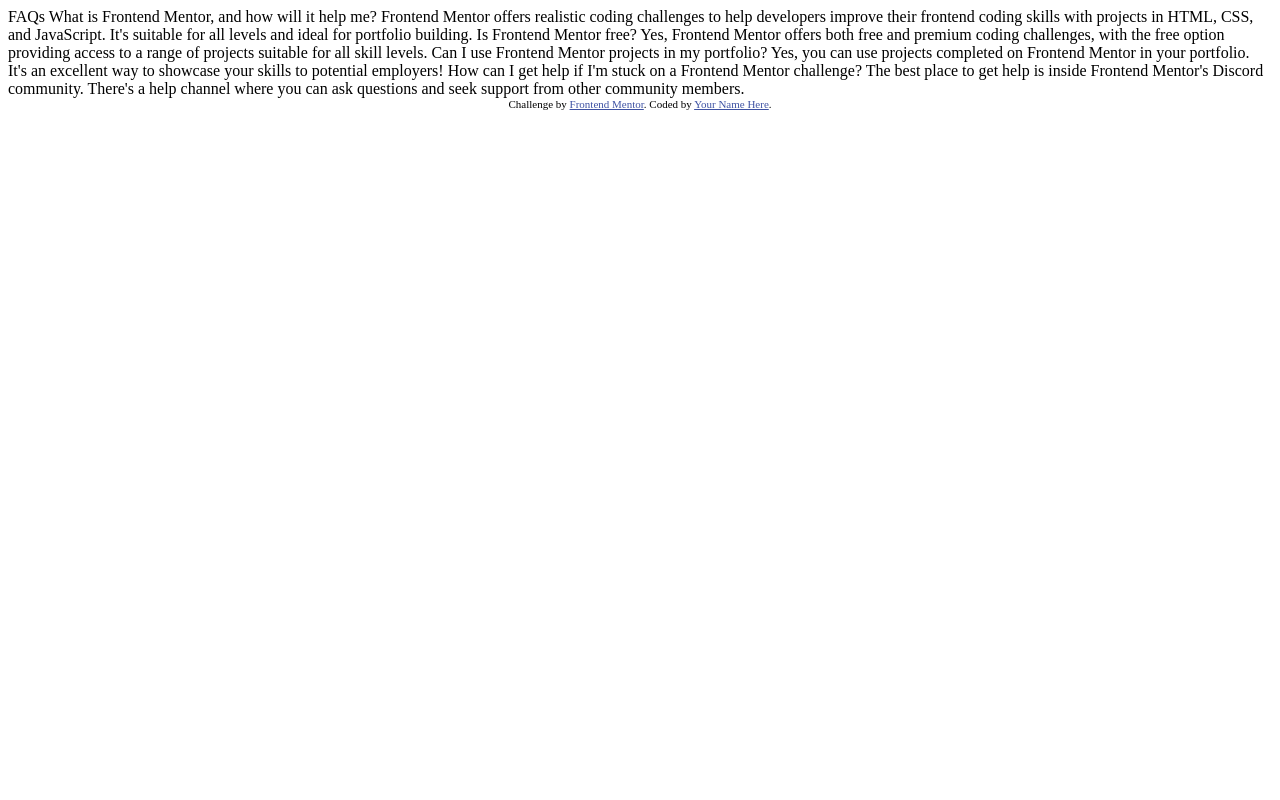
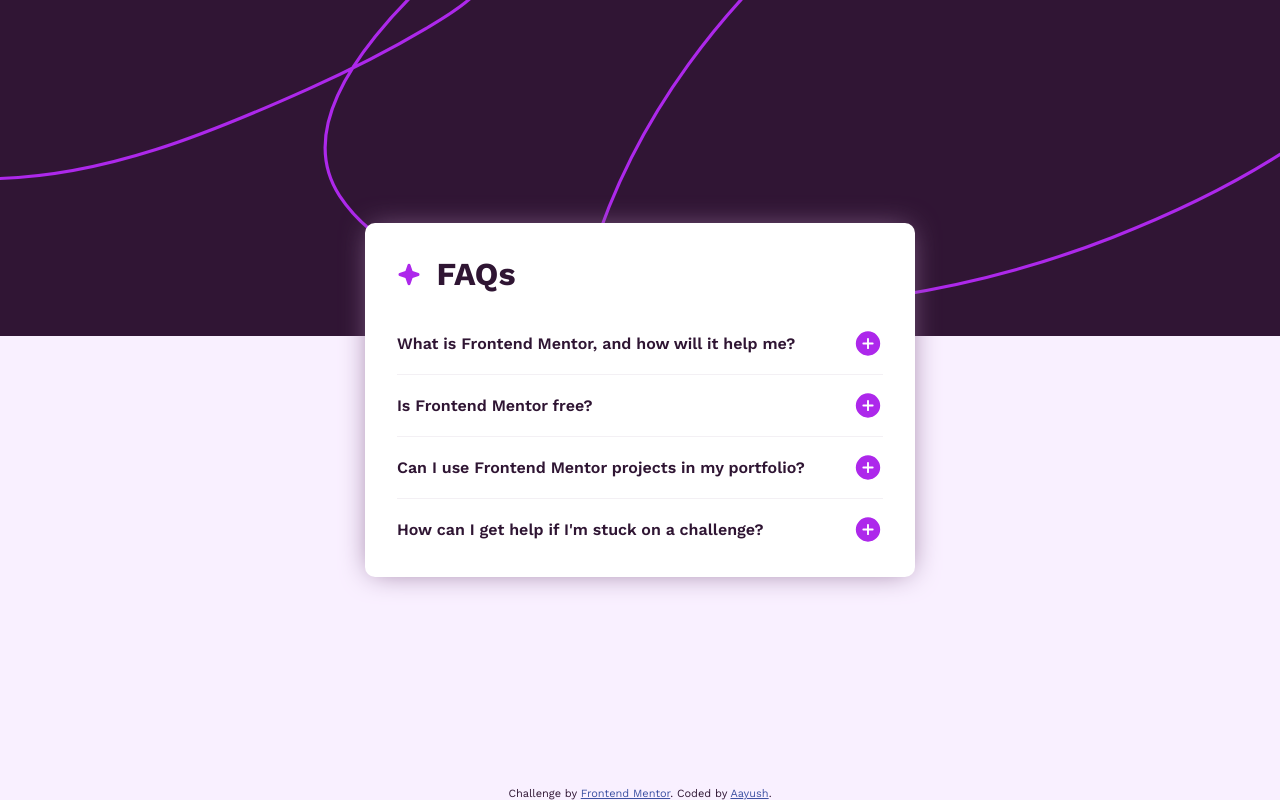
Before and after one commit to Aayush259/FAQ-accordion, a plain HTML site: page index.html in a window 1280 px wide. Drawn offline with nearby package versions, Linux system fonts and the light colour scheme.

Commit message:
Desktop view completed

```diff
--- a/index.html
+++ b/index.html
@@ -8,41 +8,62 @@
 
   <title>Frontend Mentor | FAQ accordion</title>
 
-  <!-- Feel free to remove these styles or customise in your own stylesheet 👍 -->
-  <style>
-    .attribution { font-size: 11px; text-align: center; }
-    .attribution a { color: hsl(228, 45%, 44%); }
-  </style>
+  <link rel="preconnect" href="https://fonts.googleapis.com">
+  <link rel="preconnect" href="https://fonts.gstatic.com" crossorigin>
+  <link href="https://fonts.googleapis.com/css2?family=Work+Sans:ital,wght@0,100..900;1,100..900&display=swap" rel="stylesheet">
+
+  <link rel="stylesheet" href="./styles/style.css">
 </head>
 <body>
 
-  FAQs
+  <div id="backgroundImage"></div>
 
-  What is Frontend Mentor, and how will it help me?
+  <main>
+    <header>
+      <img src="./assets/images/icon-star.svg" alt="Star Icon" height="25">
+      <h1>FAQs</h1>
+    </header>
 
-  Frontend Mentor offers realistic coding challenges to help developers improve their
-  frontend coding skills with projects in HTML, CSS, and JavaScript. It's suitable for
-  all levels and ideal for portfolio building.
+    <div class="questionAnswerContainer">
+      <div class="question">
+        <div class="questionContainer">
+          <p>What is Frontend Mentor, and how will it help me?</p>
+          <img src="./assets/images/icon-plus.svg" alt="Open or Close icon" class="openCloseIcon">
+        </div>
+        <p class="answer none-display">Frontend Mentor offers realistic coding challenges to help developers improve their frontend skills with projects in HTML, CSS and JavaScript. It's suitable for all levels and ideal for portfolio building.</p>
+      </div>
 
-  Is Frontend Mentor free?
+      <div class="question">
+        <div class="questionContainer">
+          <p>Is Frontend Mentor free?</p>
+          <img src="./assets/images/icon-plus.svg" alt="Open or Close icon" class="openCloseIcon">
+        </div>
+        <p class="answer none-display">Yes, Frontend Mentor offers both free and premium coding challenges, with the free option providing access to a range of projects suitable for all skill levels.</p>
+      </div>
 
-  Yes, Frontend Mentor offers both free and premium coding challenges, with the free
-  option providing access to a range of projects suitable for all skill levels.
+      <div class="question">
+        <div class="questionContainer">
+          <p>Can I use Frontend Mentor projects in my portfolio?</p>
+          <img src="./assets/images/icon-plus.svg" alt="Open or Close icon" class="openCloseIcon">
+        </div>
+        <p class="answer none-display">Yes, you can use projects completed n Frontend Mentor in your portfolio. It's an excellent way to showcase your skills to potential employers!</p>
+      </div>
 
-  Can I use Frontend Mentor projects in my portfolio?
+      <div class="question">
+        <div class="questionContainer">
+          <p>How can I get help if I'm stuck on a challenge?</p>
+          <img src="./assets/images/icon-plus.svg" alt="Open or Close icon" class="openCloseIcon">
+        </div>
+        <p class="answer none-display">The best place to get help is inside Frontend Mentor's Discord community. There's a help channel where you can ask questions and seek support from other community members.</p>
+      </div>
+    </div>
 
-  Yes, you can use projects completed on Frontend Mentor in your portfolio. It's an excellent
-  way to showcase your skills to potential employers!
-
-  How can I get help if I'm stuck on a Frontend Mentor challenge?
-
-  The best place to get help is inside Frontend Mentor's Discord community. There's a help
-  channel where you can ask questions and seek support from other community members.
-
+  </main>
 
   <div class="attribution">
     Challenge by <a href="https://www.frontendmentor.io?ref=challenge" target="_blank">Frontend Mentor</a>.
-    Coded by <a href="#">Your Name Here</a>.
+    Coded by <a href="#">Aayush</a>.
   </div>
+  <script src="./scripts/script.js"></script>
 </body>
 </html>
--- /dev/null
+++ b/scripts/script.js
@@ -0,0 +1,20 @@
+// Getting question element.
+const Questions = document.querySelectorAll('.questionContainer');
+
+// Using for each loop to add event listener on each question block.
+Questions.forEach(question => {
+    question.addEventListener('click', () => {
+
+        // Getting open close icon and answer element from DOM
+        const OpenCloseIcon = question.querySelector('.openCloseIcon');
+        const Answer = question.parentNode.querySelector('.answer');
+
+        Answer.classList.toggle('none-display');
+
+        if (OpenCloseIcon.src.includes('icon-plus.svg')) {
+            OpenCloseIcon.src = './assets/images/icon-minus.svg';
+        } else {
+            OpenCloseIcon.src = './assets/images/icon-plus.svg';
+        }
+    })
+})
--- /dev/null
+++ b/styles/style.css
@@ -0,0 +1,107 @@
+* {
+    padding: 0;
+    margin: 0;
+    box-sizing: border-box;
+}
+
+:root {
+    --White: hsl(0, 0%, 100%);
+    --Light-pink: hsl(275, 100%, 97%);
+    --Grayish-purple: hsl(292, 16%, 49%);
+    --Dark-purple: hsl(292, 42%, 14%);
+}
+
+body {
+    font-family: "Work Sans", sans-serif;
+    color: var(--Dark-purple);
+    background-color: var(--Light-pink);
+    overflow-x: hidden;
+    display: flex;
+    flex-direction: column;
+    justify-content: center;
+    align-items: center;
+    height: 100vh;
+    width: 100vw;
+}
+
+#backgroundImage {
+    background-image: url("../assets/images/background-pattern-desktop.svg");
+    background-repeat: no-repeat;
+    background-size: cover;
+    width: 100vw;
+    height: 42vh;
+    position: absolute;
+    top: 0;
+    z-index: -1;
+}
+
+main {
+    width: 95%;
+    max-width: 550px;
+    max-height: 90vh;
+    overflow: auto;
+    background-color: var(--White);
+    margin-left: auto;
+    margin-right: auto;
+    border-radius: 10px;
+    padding: 2rem;
+    box-shadow: 0 0 29px -6px var(--Grayish-purple);
+}
+
+header {
+    display: flex;
+    flex-direction: row;
+    align-items: center;
+    justify-content: flex-start;
+    gap: 15px;
+    font-weight: 700;
+}
+
+.questionAnswerContainer {
+    margin-top: 1.2rem;
+}
+
+.question {
+    border-top: 1px solid hsla(293, 16%, 49%, 0.103);
+    padding: 15px 0;
+}
+
+.question:nth-child(1) {
+    border-top: none;
+}
+
+.question:last-child {
+    padding-bottom: 0;
+}
+
+.question > div {
+    display: flex;
+    flex-direction: row;
+    align-items: center;
+    justify-content: space-between;
+    font-weight: 600;
+}
+
+.question > div:hover {
+    color: hsl(293deg 66.22% 50.27%);
+    cursor: pointer;
+    user-select: none;
+}
+
+.answer {
+    margin-top: 1.2rem;
+}
+
+.question .none-display {
+    display: none;
+}
+
+.attribution {
+    position: absolute;
+    bottom: 0;
+    font-size: 11px; text-align: center;
+}
+
+.attribution a {
+    color: hsl(228, 45%, 44%);
+}
```
